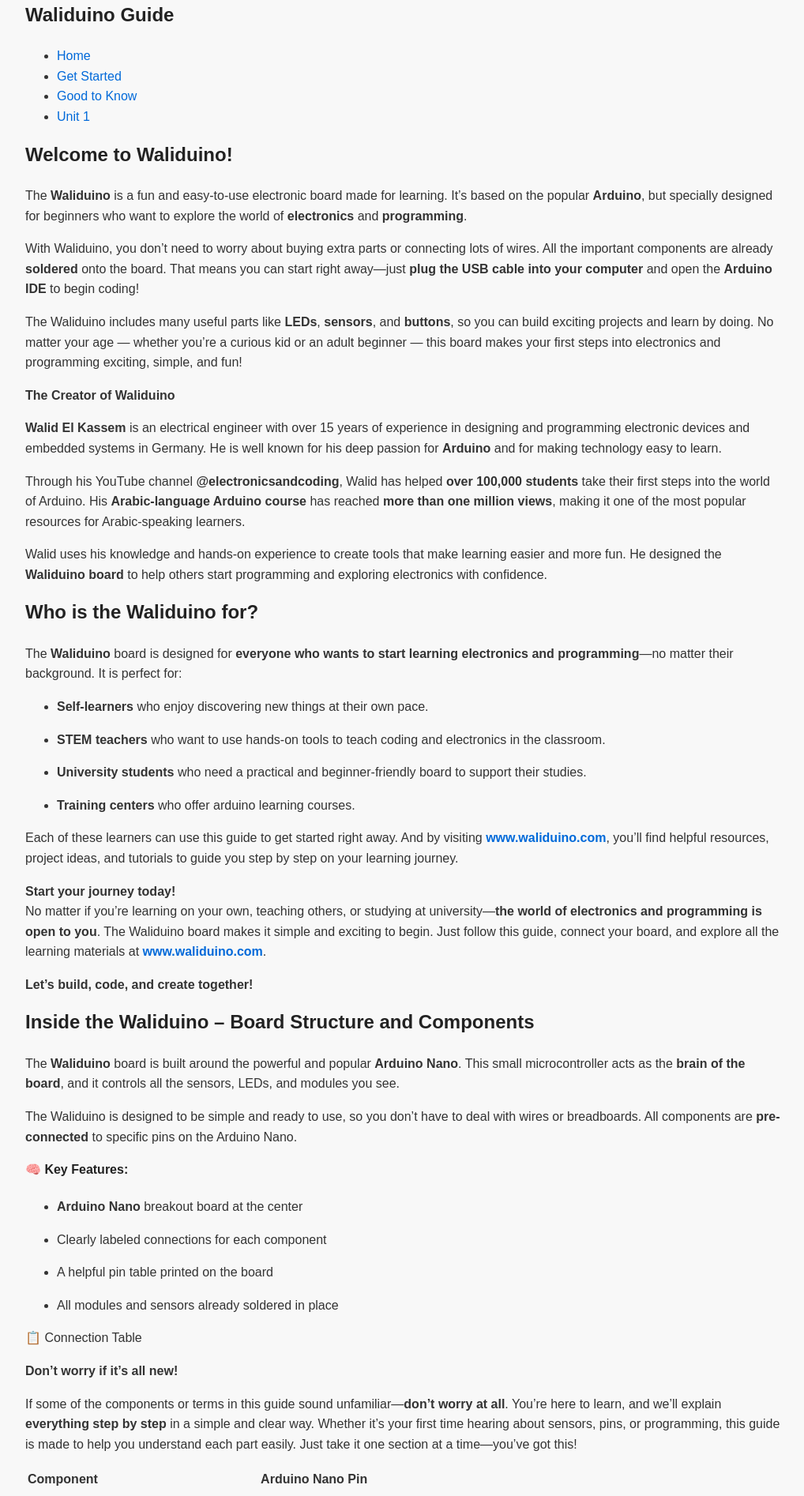
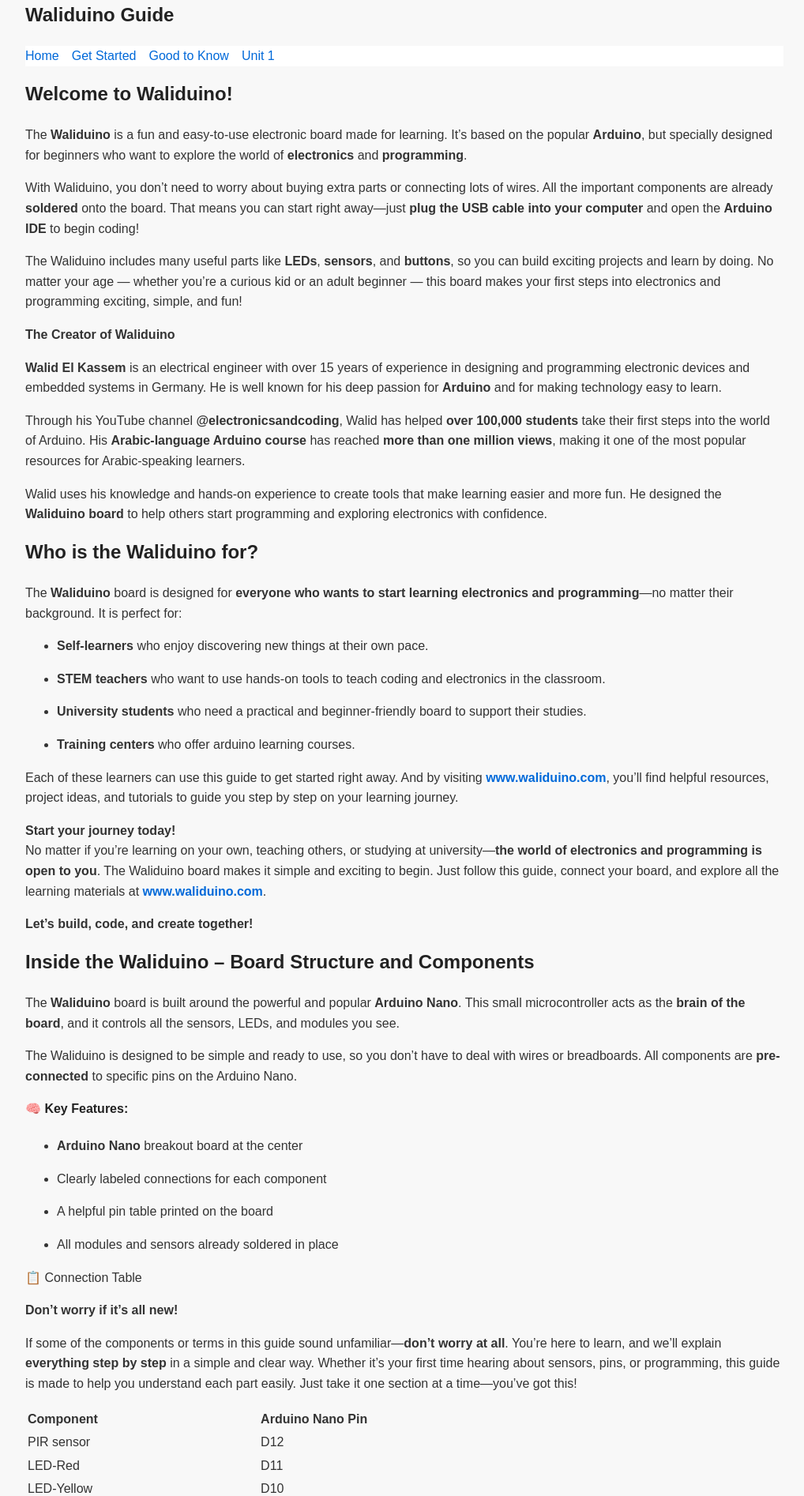
Before and after one commit to WalidElKassem/WaliduinoGuide, a Jekyll site: the page built from index.md, in a window 1280 px wide. Shown: the top 1894 px of the page at 79% size, without its empty margins (128-1146 px from the left). Built offline with Jekyll 4.4.1, drawn with Linux system fonts in a browser that asks for light colours.

Commit message:
Add responsive hamburger navigation

```diff
--- a/_includes/nav.html
+++ b/_includes/nav.html
@@ -1,5 +1,6 @@
 <nav class="site-nav">
-  <ul>
+  <button id="nav-toggle" class="nav-toggle" aria-label="Toggle navigation" aria-expanded="false">&#9776;</button>
+  <ul id="nav-menu" class="nav-menu">
     <li><a href="{{ '/' | relative_url }}">Home</a></li>
     <li><a href="{{ '/000_Get_Started/' | relative_url }}">Get Started</a></li>
     <li><a href="{{ '/000_Good_To_Know/' | relative_url }}">Good to Know</a></li>
--- a/_layouts/default.html
+++ b/_layouts/default.html
@@ -26,5 +26,6 @@
         <span class="site-footer-credits">This page was generated by <a href="https://pages.github.com">GitHub Pages</a>.</span>
       </footer>
     </section>
+    <script src="{{ '/assets/js/nav.js' | relative_url }}"></script>
   </body>
 </html>
--- a/assets/css/style.css
+++ b/assets/css/style.css
@@ -34,3 +34,40 @@
     width: 80%;
   }
 }
+
+/* Navigation */
+.site-nav {
+  background: #fff;
+  margin-bottom: 1rem;
+}
+.nav-toggle {
+  display: none;
+  font-size: 1.5rem;
+  background: none;
+  border: none;
+  cursor: pointer;
+}
+.nav-menu {
+  list-style: none;
+  margin: 0;
+  padding: 0;
+  display: flex;
+}
+.nav-menu li {
+  margin-right: 1rem;
+}
+@media (max-width: 768px) {
+  .nav-toggle {
+    display: block;
+  }
+  .nav-menu {
+    display: none;
+    flex-direction: column;
+  }
+  .nav-menu.open {
+    display: flex;
+  }
+  .nav-menu li {
+    margin: 0.5rem 0;
+  }
+}
--- /dev/null
+++ b/assets/js/nav.js
@@ -0,0 +1,9 @@
+document.addEventListener('DOMContentLoaded', function () {
+  const toggle = document.getElementById('nav-toggle');
+  const menu = document.getElementById('nav-menu');
+  if (!toggle || !menu) return;
+  toggle.addEventListener('click', function () {
+    const isOpen = menu.classList.toggle('open');
+    toggle.setAttribute('aria-expanded', isOpen);
+  });
+});
```
